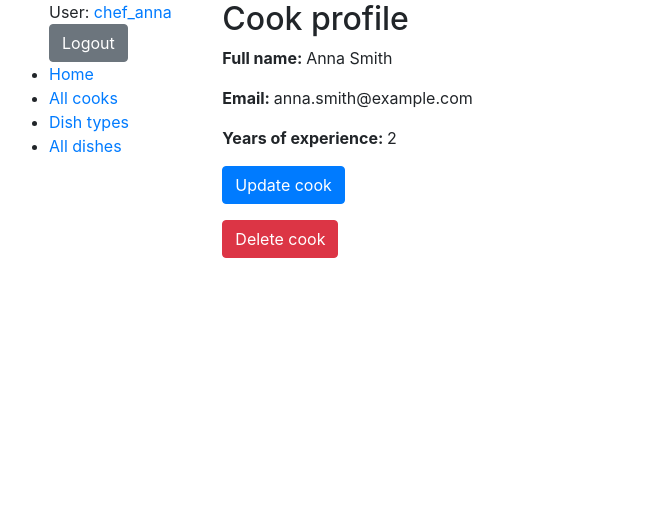
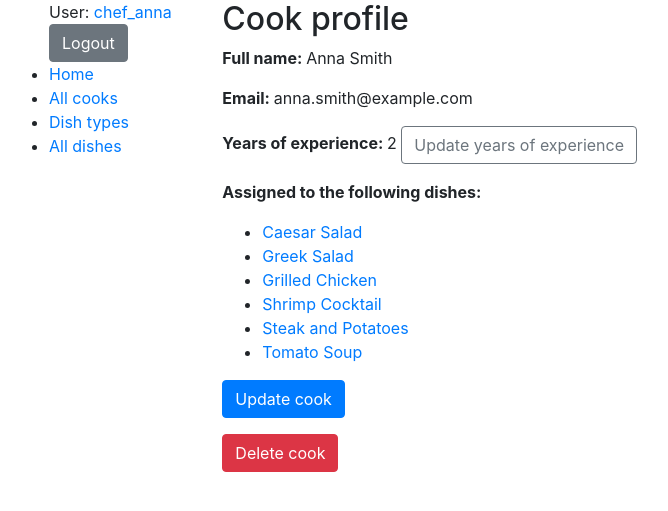
Before and after one commit to sumseer/restaurant-kitchen-service, a Django app: page /accounts/2/ in a window 1280 px wide. Shown: the top 511 px of the page, without its empty margins (6-674 px from the left). Run offline with Django 5.2, Linux system fonts and the light colour scheme; a user stored in the database is signed in; data comes from the database, SQL or seed files in the repository.

Commit message:
add CookCreation form, update views/templates accordingly

```diff
--- a/accounts/views.py
+++ b/accounts/views.py
@@ -3,6 +3,7 @@ from django.shortcuts import render
 from django.urls import reverse_lazy
 from django.views import generic
 
+from accounts.forms import CookCreationForm
 from accounts.models import Cook
 
 
@@ -22,15 +23,14 @@ class CookDetailView(LoginRequiredMixin, generic.DetailView):
 class CookCreateView(LoginRequiredMixin, generic.CreateView):
     model = Cook
     template_name = "accounts/cook_form.html"
-    fields = "__all__"
     success_url = reverse_lazy("accounts:cook-list")
-
+    form_class = CookCreationForm
 
 class CookUpdateView(LoginRequiredMixin, generic.UpdateView):
     model = Cook
     template_name = "accounts/cook_form.html"
-    fields = "__all__"
     success_url = reverse_lazy("accounts:cook-list")
+    form_class = CookCreationForm
 
 
 class CookDeleteView(LoginRequiredMixin, generic.DeleteView):
--- a/templates/accounts/cook_detail.html
+++ b/templates/accounts/cook_detail.html
@@ -3,7 +3,21 @@
   <h2>Cook profile</h2>
   <p><strong>Full name: </strong>{{ cook.first_name }} {{ cook.last_name }}</p>
   <p><strong>Email: </strong>{{ cook.email }}</p>
-  <p><strong>Years of experience: </strong>{{ cook.years_of_experience }}</p>
+  <p><strong>Years of experience: </strong>{{ cook.years_of_experience }}
+    <a href="{% url "accounts:cook-update" pk=cook.id %}" class="btn btn btn-outline-secondary">
+      Update years of experience
+    </a>
+  </p>
+  <p><strong>Assigned to the following dishes:</strong></p>
+  <ul>
+    {% for dish in cook.dishes.all %}
+      <li>
+        <a href="{% url "kitchen:dish-detail" dish.id %}">{{ dish.name }}</a>
+      </li>
+    {% empty %}
+      <li>No dishes assigned to this cook.</li>
+    {% endfor %}
+  </ul>
   <p>
     <a class="btn btn-primary" role="button" href="{% url "accounts:cook-update" pk=cook.id %}">Update cook</a>
   </p>
```
Also changed, not shown: accounts/forms.py (added, +9 -0 lines).
